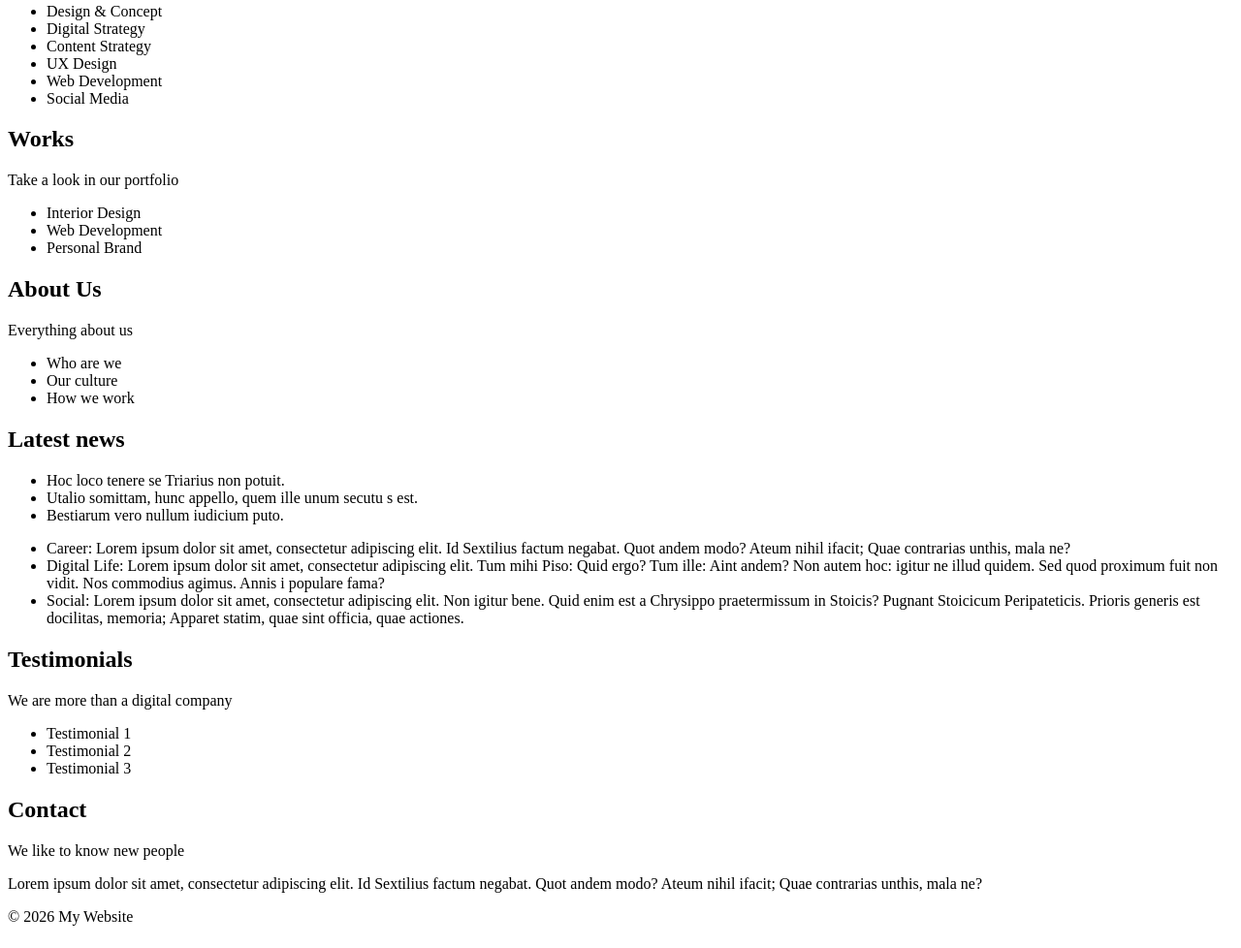
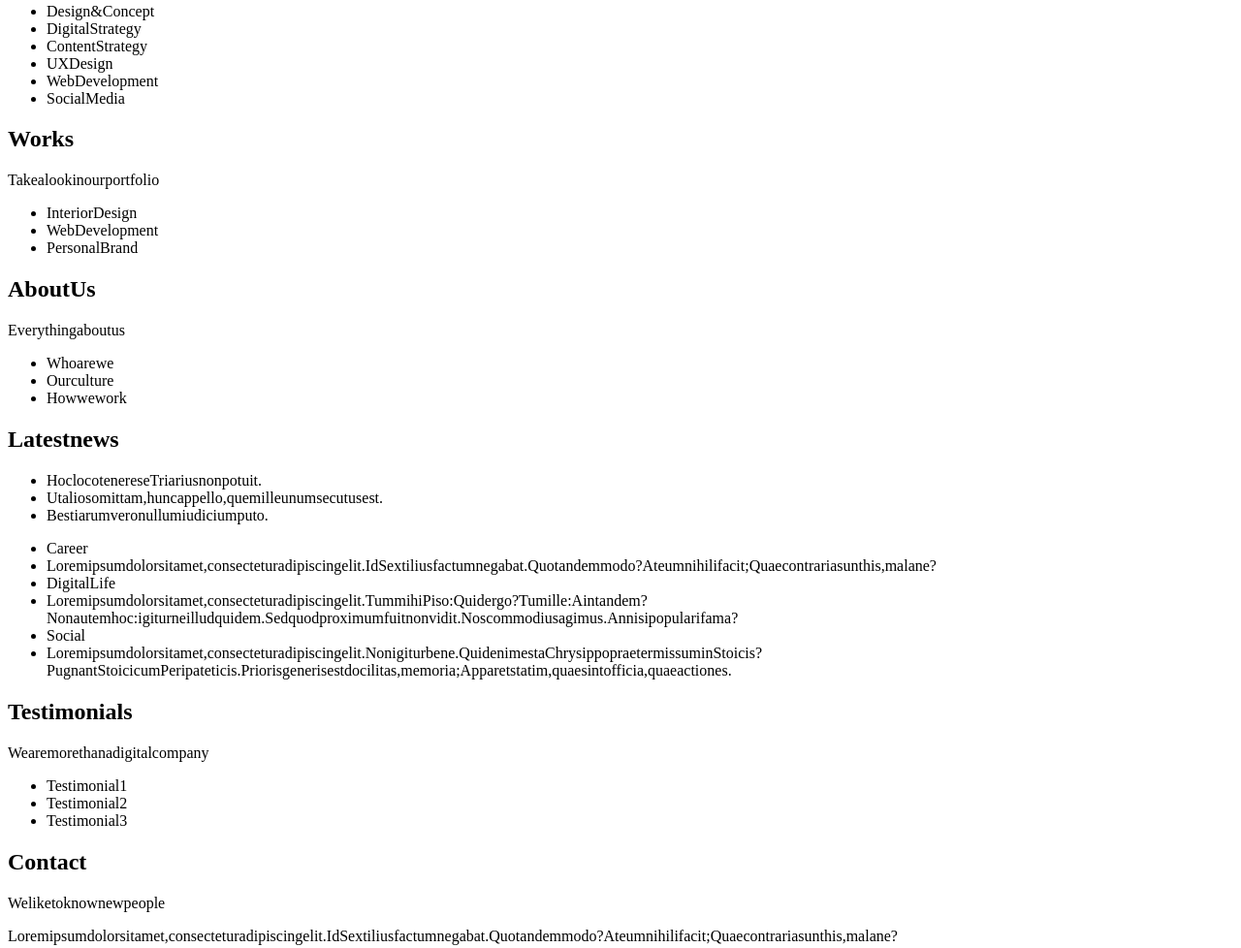
Before and after one commit to Yvette334/alu-web_front_end, a plain HTML site: page html_advanced/16-index.html in a window 1280 px wide. Shown: the part 317-1295 px from the top of the page at 97% size. Drawn offline with Linux system fonts and the light colour scheme.

Commit message:
added
Updated text formatting by removing spaces in various sections.

```diff
--- a/html_advanced/16-index.html
+++ b/html_advanced/16-index.html
@@ -35,12 +35,12 @@
     </header>
     <div>
       <ul>
-        <li>Design & Concept</li>
-        <li>Digital Strategy</li>
-        <li>Content Strategy</li>
-        <li>UX Design</li>
-        <li>Web Development</li>
-        <li>Social Media</li>
+        <li>Design&Concept</li>
+        <li>DigitalStrategy</li>
+        <li>ContentStrategy</li>
+        <li>UXDesign</li>
+        <li>WebDevelopment</li>
+        <li>SocialMedia</li>
       </ul>
     </div>
   </div>
@@ -50,13 +50,13 @@
   <div>
     <header>
       <h2>Works</h2>
-      <p>Take a look in our portfolio</p>
+      <p>Takealookinourportfolio</p>
     </header>
     <div>
       <ul>
-        <li>Interior Design</li>
-        <li>Web Development</li>
-        <li>Personal Brand</li>
+        <li>InteriorDesign</li>
+        <li>WebDevelopment</li>
+        <li>PersonalBrand</li>
       </ul>
     </div>
   </div>
@@ -65,14 +65,14 @@
 <section class="about-us">
   <div>
     <header>
-      <h2>About Us</h2>
-      <p>Everything about us</p>
+      <h2>AboutUs</h2>
+      <p>Everythingaboutus</p>
     </header>
     <div>
       <ul>
-        <li>Who are we</li>
-        <li>Our culture</li>
-        <li>How we work</li>
+        <li>Whoarewe</li>
+        <li>Ourculture</li>
+        <li>Howwework</li>
       </ul>
     </div>
   </div>
@@ -81,18 +81,21 @@
 <section class="blog">
   <div>
     <header>
-      <h2>Latest news</h2>
+      <h2>Latestnews</h2>
     </header>
     <div>
       <ul>
-        <li>Hoc loco tenere se Triarius non potuit.</li>
-        <li>Utalio somittam, hunc appello, quem ille unum secutu s est.</li>
-        <li>Bestiarum vero nullum iudicium puto.</li>
+        <li>HoclocotenereseTriariusnonpotuit.</li>
+        <li>Utaliosomittam,huncappello,quemilleunumsecutusest.</li>
+        <li>Bestiarumveronullumiudiciumputo.</li>
       </ul>
       <ul>
-        <li>Career: Lorem ipsum dolor sit amet, consectetur adipiscing elit. Id Sextilius factum negabat. Quot andem modo? Ateum nihil ifacit; Quae contrarias unthis, mala ne?</li>
-        <li>Digital Life: Lorem ipsum dolor sit amet, consectetur adipiscing elit. Tum mihi Piso: Quid ergo? Tum ille: Aint andem? Non autem hoc: igitur ne illud quidem. Sed quod proximum fuit non vidit. Nos commodius agimus. Annis i populare fama?</li>
-        <li>Social: Lorem ipsum dolor sit amet, consectetur adipiscing elit. Non igitur bene. Quid enim est a Chrysippo praetermissum in Stoicis? Pugnant Stoicicum Peripateticis. Prioris generis est docilitas, memoria; Apparet statim, quae sint officia, quae actiones.</li>
+        <li>Career</li>
+        <li>Loremipsumdolorsitamet,consecteturadipiscingelit.IdSextiliusfactumnegabat.Quotandemmodo?Ateumnihilifacit;Quaecontrariasunthis,malane?</li>
+        <li>DigitalLife</li>
+        <li>Loremipsumdolorsitamet,consecteturadipiscingelit.TummihiPiso:Quidergo?Tumille:Aintandem?Nonautemhoc:igiturneilludquidem.Sedquodproximumfuitnonvidit.Noscommodiusagimus.Annisipopularifama?</li>
+        <li>Social</li>
+        <li>Loremipsumdolorsitamet,consecteturadipiscingelit.Nonigiturbene.QuidenimestaChrysippopraetermissuminStoicis?PugnantStoicicumPeripateticis.Priorisgenerisestdocilitas,memoria;Apparetstatim,quaesintofficia,quaeactiones.</li>
       </ul>
     </div>
   </div>
@@ -102,13 +105,13 @@
   <div>
     <header>
       <h2>Testimonials</h2>
-      <p>We are more than a digital company</p>
+      <p>Wearemorethanadigitalcompany</p>
     </header>
     <div>
       <ul>
-        <li>Testimonial 1</li>
-        <li>Testimonial 2</li>
-        <li>Testimonial 3</li>
+        <li>Testimonial1</li>
+        <li>Testimonial2</li>
+        <li>Testimonial3</li>
       </ul>
     </div>
   </div>
@@ -118,10 +121,10 @@
   <div>
     <header>
       <h2>Contact</h2>
-      <p>We like to know new people</p>
+      <p>Weliketoknownewpeople</p>
     </header>
     <div>
-      <p>Lorem ipsum dolor sit amet, consectetur adipiscing elit. Id Sextilius factum negabat. Quot andem modo? Ateum nihil ifacit; Quae contrarias unthis, mala ne?</p>
+      <p>Loremipsumdolorsitamet,consecteturadipiscingelit.IdSextiliusfactumnegabat.Quotandemmodo?Ateumnihilifacit;Quaecontrariasunthis,malane?</p>
     </div>
   </div>
 </section>
```
